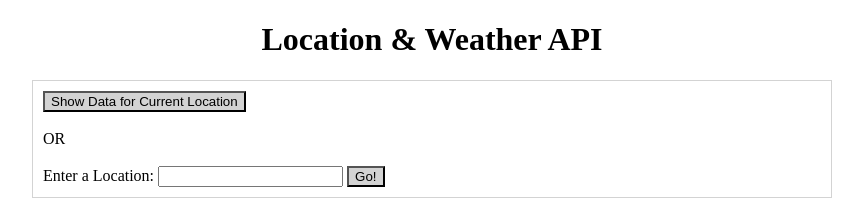
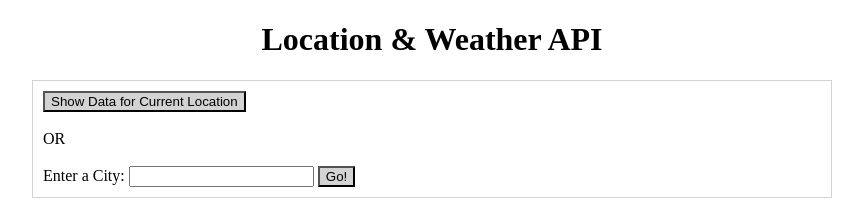
Before and after one commit to bryanyee/Location-Weather-API, a plain HTML site: page index.html in a window 1280 px wide. Shown: the whole page, without its empty margins (208-1071 px from the left). Drawn offline with nearby package versions, Linux system fonts and the light colour scheme; some packages are replaced by stand-ins of ours.

Commit message:
Modified text input label

```diff
--- a/index.html
+++ b/index.html
@@ -9,7 +9,7 @@
     <div id="outer-container">
         <div id="upper-container">
             <button onclick="getLocationInfo()">Show Data for Current Location</button><br><br>OR<br><br>
-            <label for="chooseLocation">Enter a Location: </label>
+            <label for="chooseLocation">Enter a City: </label>
             <input id="chooseLocation" type="text"></input>
             <button onclick="chooseLocation">Go!</button>
         </div>
```
